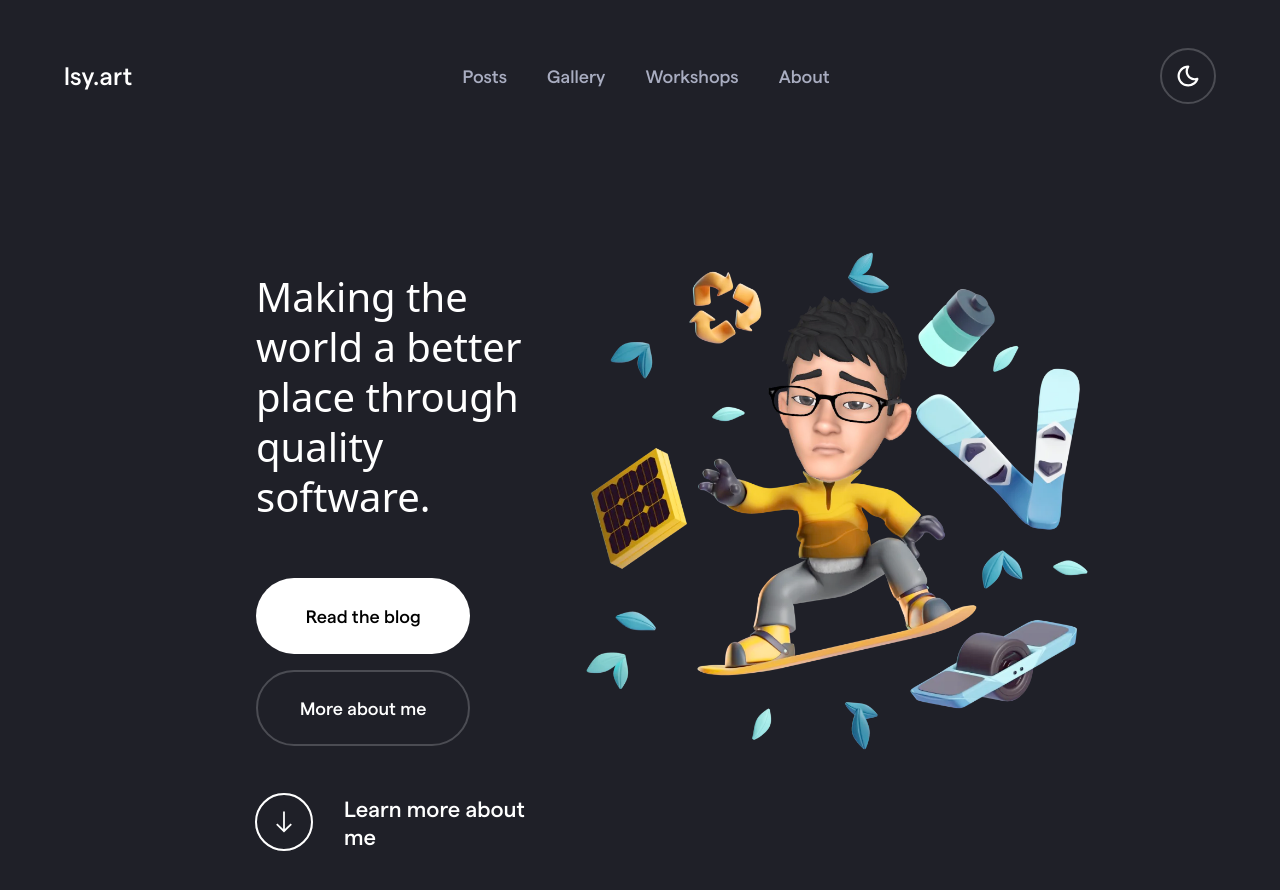
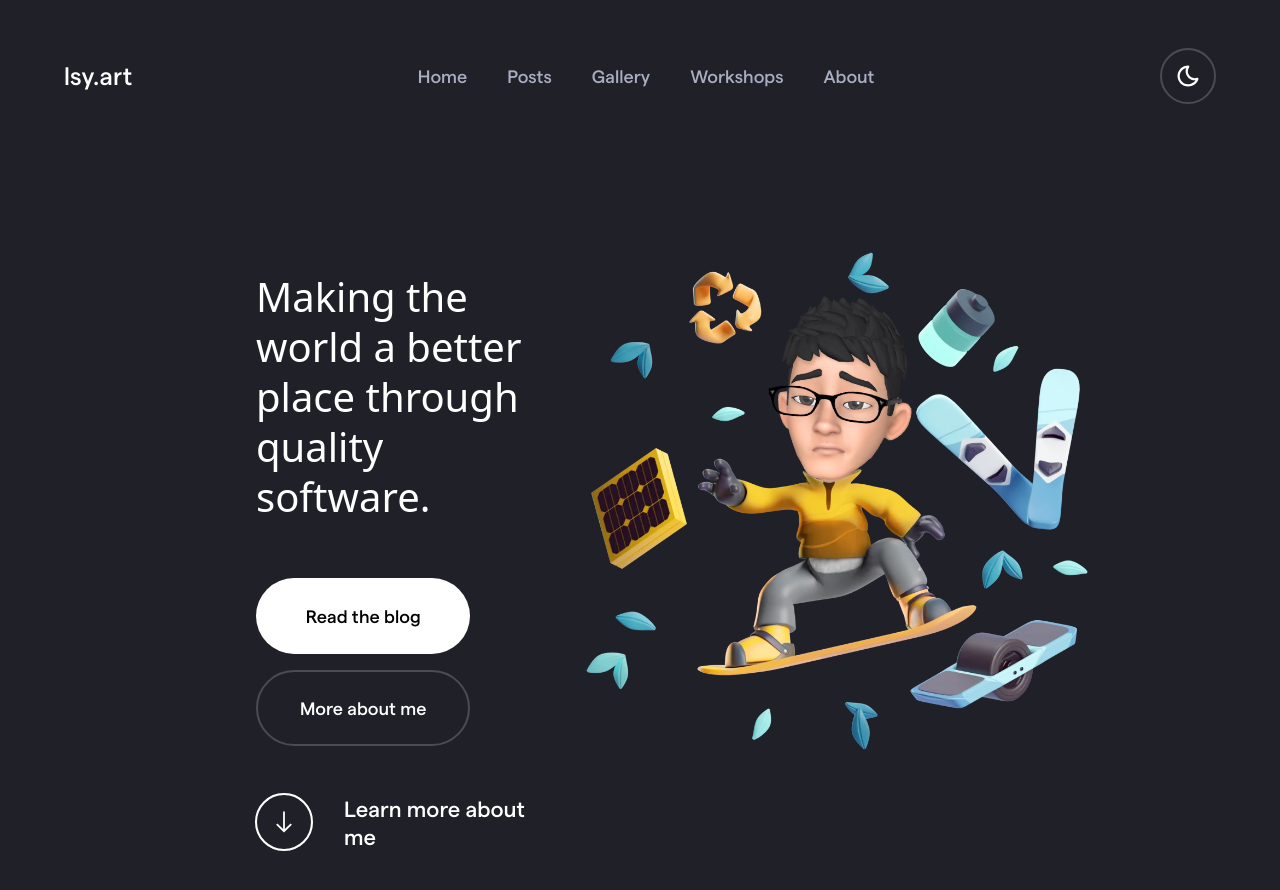
Before and after one commit to Meniny/lsy.art, a Jekyll site: the page built from index.html, in a window 1280 px wide and 900 px high. Shown: the top 890 px of the window. Built offline with Jekyll 4.4.1, drawn with Linux system fonts in a browser that asks for light colours; some web fonts are replaced.

Commit message:
nav+home

```diff
--- a/_layouts/base.html
+++ b/_layouts/base.html
@@ -80,6 +80,7 @@ XXXXXXXXXXXXXXXXXXXXXXXXXXXXXXXXXXXXXXXXXXXXXXXXX
       </div>
       <!-- link list -->
       <ul class="hidden lg:flex">
+        <li class="px-5 py-2"><a class="underlined block hover:text-team-current focus:text-team-current whitespace-nowrap text-lg font-medium focus:outline-none text-secondary" href="{{ site.url }}">Home</a></li>
         <li class="px-5 py-2"><a class="underlined block hover:text-team-current focus:text-team-current whitespace-nowrap text-lg font-medium focus:outline-none text-secondary" href="{{ site.url }}/posts">Posts</a></li>
         <li class="px-5 py-2"><a class="underlined block hover:text-team-current focus:text-team-current whitespace-nowrap text-lg font-medium focus:outline-none text-secondary" href="{{ site.url }}/gallery">Gallery</a></li>
         <li class="px-5 py-2"><a class="underlined block hover:text-team-current focus:text-team-current whitespace-nowrap text-lg font-medium focus:outline-none text-secondary" href="{{ site.url }}/workshops">Workshops</a></li>
```
